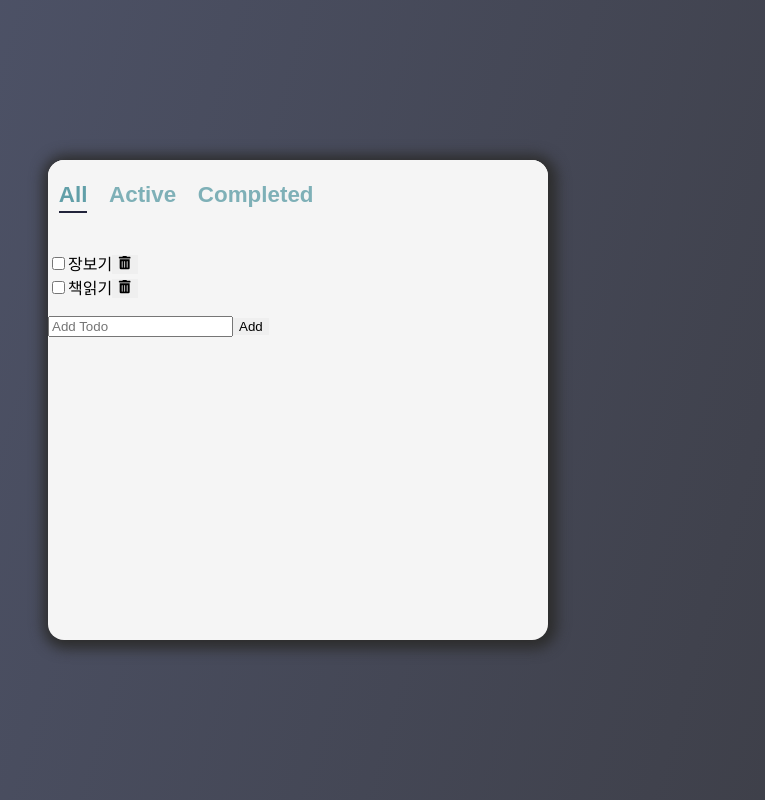
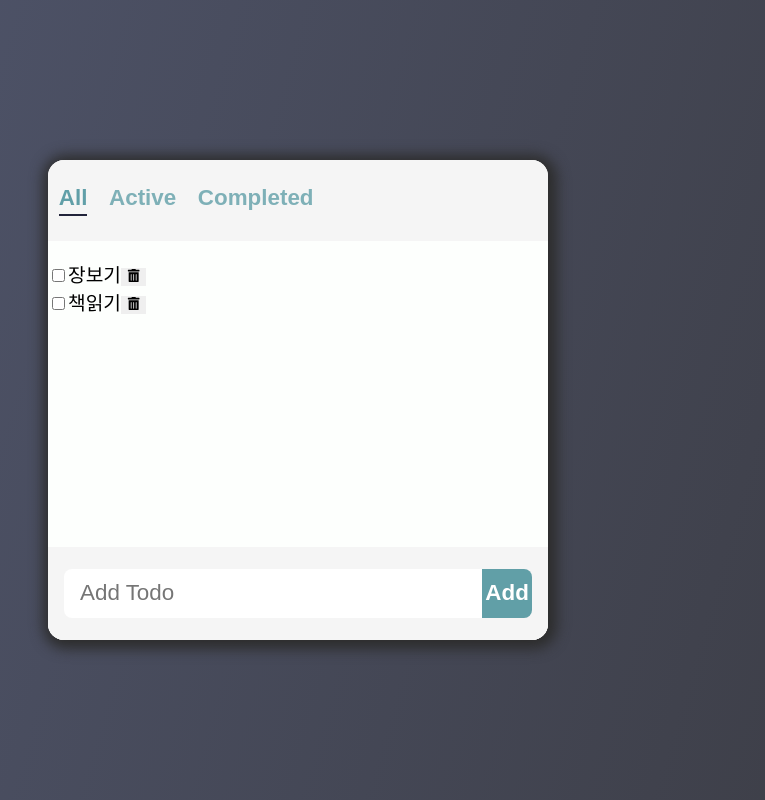
Before and after one commit to JIY00N2/todo-list-react, a React (Create React App) app: page / in a window 1280 px wide. Shown: the whole page, without its empty margins (342-1107 px from the left). Built offline with nearby package versions, Linux system fonts and the light colour scheme.

Commit message:
2023.04.14 input css

```diff
--- a/src/components/AddTodo/AddTodo.jsx
+++ b/src/components/AddTodo/AddTodo.jsx
@@ -1,5 +1,6 @@
 import React, { useState } from 'react';
 import {v4 as uuidv4} from 'uuid';
+import styles from './AddTodo.module.css';
 
 export default function AddTodo({onAdd}) {
     const [text, setText] = useState('');
@@ -17,14 +18,15 @@
     }
     return (
         // onSubmit - An Event handler function. Fires when a form gets submitted.
-        <form onSubmit = {handleSubmit}>
+        <form className={styles.form} onSubmit = {handleSubmit}>
             <input
+            className={styles.input}
             type='text'
             placeholder='Add Todo'
             value = {text}
             onChange = {handleChange}>
             </input>
-            <button>Add</button>
+            <button className={styles.button}>Add</button>
         </form>
     );
 }
--- /dev/null
+++ b/src/components/AddTodo/AddTodo.module.css
@@ -0,0 +1,28 @@
+.form{
+    width: 100%;
+    display: flex;
+    padding: 1.4rem 1rem;
+    background-color: var(--color-bg-dark);
+}
+.input{
+    flex: 1 0 auto;
+    font-size:1.4rem;
+    padding: 0.7rem 1rem;
+    border:none;
+    outline:none;
+    border-top-left-radius: 8px;
+    border-bottom-left-radius: 8px;
+}
+.button{
+    cursor:pointer;
+    background-color: var(--color-accent);
+    color: var(--color-white);
+    font-weight: bold;
+    font-size: 1.4rem;
+    padding: 0.2rem;
+    border-top-right-radius: 8px;
+    border-bottom-right-radius: 8px;
+}
+.button:hover{
+    filter:brightness(125%);
+}
--- a/src/components/TodoList/TodoList.jsx
+++ b/src/components/TodoList/TodoList.jsx
@@ -1,6 +1,7 @@
 import React, { useState } from 'react';
 import AddTodo from '../AddTodo/AddTodo';
 import Todo from '../Todo/Todo';
+import styles from './TodoList.module.css';
 // TodoList에 필터를 받아옴
 export default function TodoList({filter}) {
     const [todos, setTodos] = useState([
@@ -30,8 +31,8 @@
     const filtered = getFilteredItems(todos, filter);
 
     return (
-        <section>
-            <ul>
+        <section className={styles.container}>
+            <ul className={styles.list}>
                 {/* 필터링된 아이들만 map */}
                 {filtered.map(item => (
                 <Todo
--- /dev/null
+++ b/src/components/TodoList/TodoList.module.css
@@ -0,0 +1,11 @@
+.container{
+    height:100%;
+    display: flex;
+    flex-direction: column;
+    background-color: var(--color-bg);
+}
+.list{
+    /* Add가 밑으로감 */
+    flex: 1 1 auto;
+    overflow-y:auto;
+}
--- a/src/index.css
+++ b/src/index.css
@@ -4,6 +4,7 @@
   --color-grey:#d1d1d1;
   --color-text: #22243b;
   --color-accent: #5c9ca5f7;
+  --color-white:white;
 }
 body {
   margin: 0;
@@ -17,6 +18,7 @@
   display:flex;
   justify-content: center;
   align-items: center;
+  font-size: 1.2rem;
   background: rgb(81,87,111);
   background: linear-gradient(
     106deg,
@@ -42,6 +44,9 @@
   font-family: source-code-pro, Menlo, Monaco, Consolas, 'Courier New',
     monospace;
 }
+*{
+  box-sizing: border-box;
+}
 
 ul{
   list-style:none;
```
